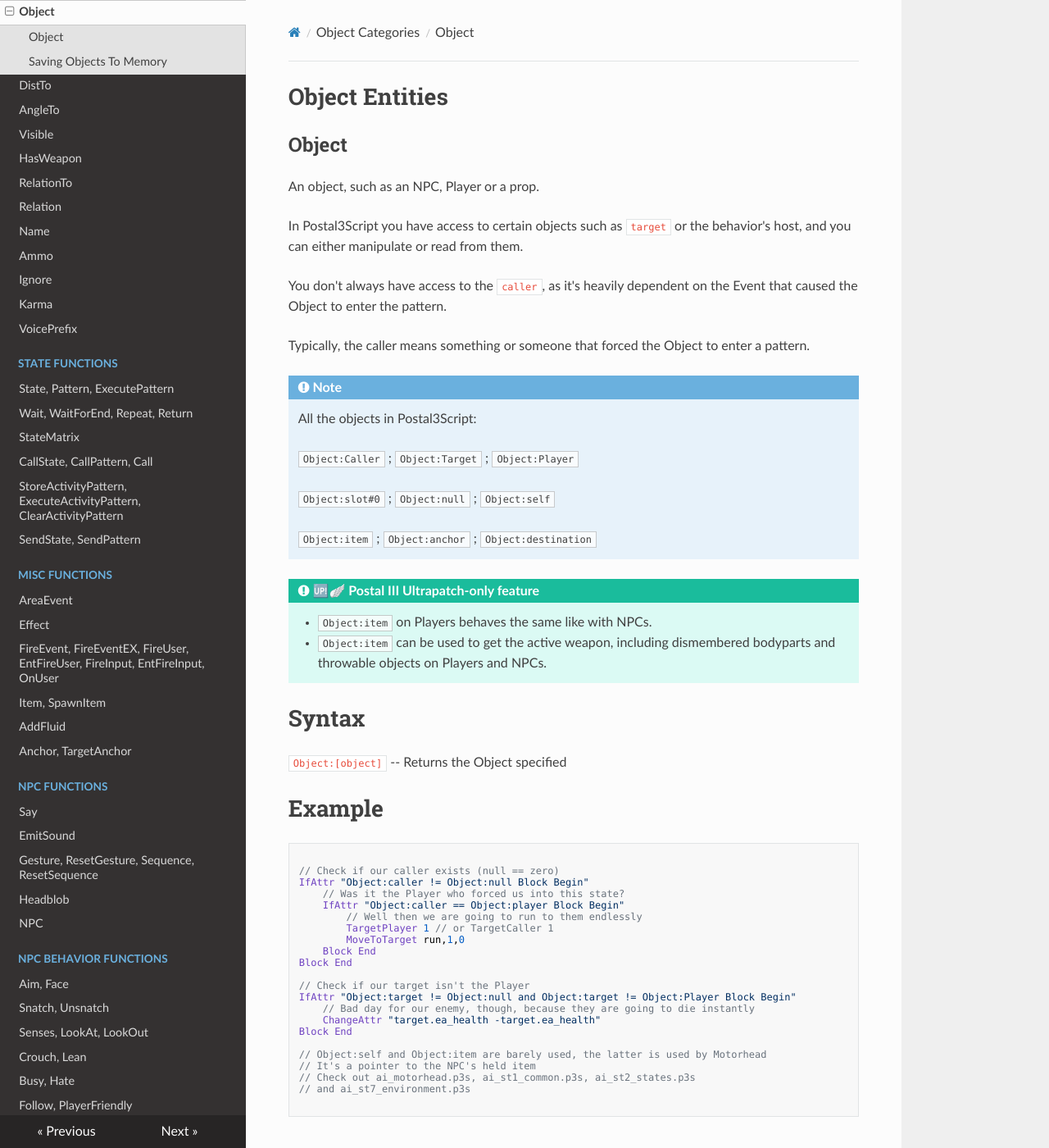
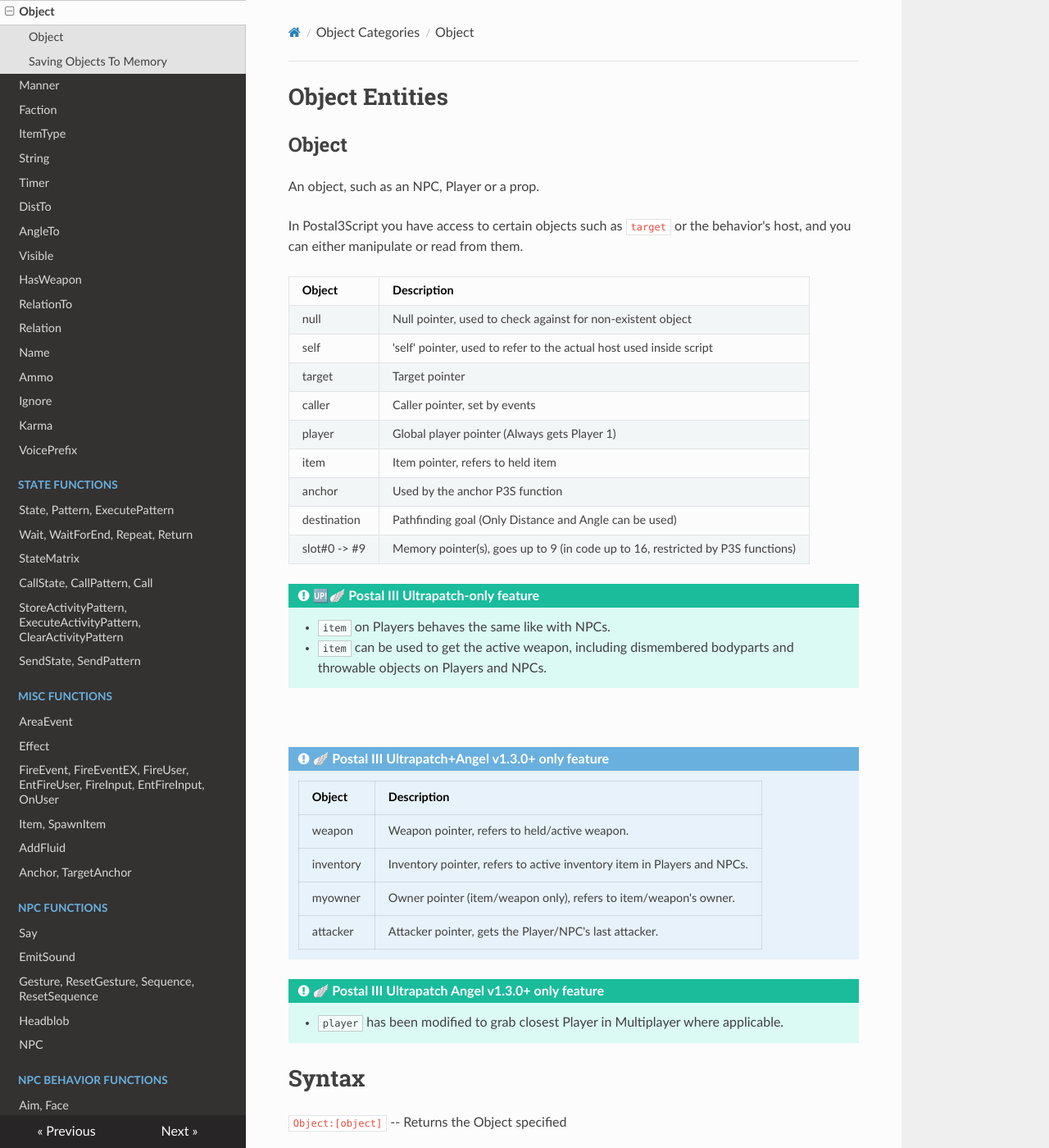
Before and after one commit to WhackJobInt/postal3scriptdocs, an MkDocs documentation site: the page built from docs/objects/object.md, in a window 1280 px wide and 1400 px high. Shown: the whole window at 82% size. Built offline with MkDocs 1.6.1, drawn with Linux system fonts in a browser that asks for light colours; nearby versions of some CDN libraries; some of the changed text lies outside the part shown.

Commit message:
Add Angel v1.3.0 embedded stuff

```diff
--- a/docs/objects/object.md
+++ b/docs/objects/object.md
@@ -5,21 +5,35 @@
 
 In Postal3Script you have access to certain objects such as `target` or the behavior's host, and you can either manipulate or read from them.
 
-You don't always have access to the `caller`, as it's heavily dependent on the Event that caused the Object to enter the pattern.
-
-Typically, the caller means something or someone that forced the Object to enter a pattern.
-
-<div class="admonition note">
-<p class="admonition-title">Note</p>
-<p>All the objects in Postal3Script:</p>
-<p><code>Object:Caller</code> ; <code>Object:Target</code> ; <code>Object:Player</code></p>
-<p><code>Object:slot#0</code> ; <code>Object:null</code> ; <code>Object:self</code></p>
-<p><code>Object:item</code> ; <code>Object:anchor</code> ; <code>Object:destination</code></p>
-</div>
+| Object			| Description 		|
+|-------------------|-------------------|
+| null				| Null pointer, used to check against for non-existent object		|
+| self				| 'self' pointer, used to refer to the actual host used inside script |
+| target			| Target pointer	|
+| caller			| Caller pointer, set by events |
+| player			| Global player pointer (Always gets Player 1) |
+| item				| Item pointer, refers to held item |
+| anchor			| Used by the anchor P3S function |
+| destination		| Pathfinding goal (Only Distance and Angle can be used) |
+| slot#0 -> #9		| Memory pointer(s), goes up to 9 (in code up to 16, restricted by P3S functions) |
 
 !!! tip "🆙🪽 Postal III Ultrapatch-only feature"
-	- `Object:item` on Players behaves the same like with NPCs.
-	- `Object:item` can be used to get the active weapon, including dismembered bodyparts and throwable objects on Players and NPCs.
+	- `item` on Players behaves the same like with NPCs.
+	- `item` can be used to get the active weapon, including dismembered bodyparts and throwable objects on Players and NPCs.
+
+<br>
+
+!!! note "🪽 Postal III Ultrapatch+Angel v1.3.0+ only feature"
+	| Object	| Description |
+	|-----------|-------------|
+	| weapon	| Weapon pointer, refers to held/active weapon. |
+	| inventory	| Inventory pointer, refers to active inventory item in Players and NPCs. |
+	| myowner	| Owner pointer (item/weapon only), refers to item/weapon's owner. |
+	| attacker 	| Attacker pointer, gets the Player/NPC's last attacker. |
+
+!!! tip "🪽 Postal III Ultrapatch Angel v1.3.0+ only feature"
+	- `player` has been modified to grab closest Player in Multiplayer where applicable.
+
 
 <h1>Syntax</h1>
 <p><code class="language-js">Object:[object]</code> -- Returns the Object specified</p>
@@ -49,11 +63,11 @@
 </code></pre>
 <br>
 ## Saving Objects To Memory
-<p>You are capable of saving an object to memory, with up to 10 slots.
+<p>You are capable of saving an object to memory, with up to 9 slots.
 <p>This feature is typically used for keeping track of progress on tasks and related to mission logic.
 <div class="admonition note">
 <p class="admonition-title">Note</p>
-<p>The '6' and '7' memory slot was never used. Cannot be higher than 10 or lower than 0.</p>
+<p>The '6' and '7' memory slot was never used. Cannot be higher than 9 or lower than 0.</p>
 </div>
 
 <h1>Example</h1>
--- a/mkdocs.yml
+++ b/mkdocs.yml
@@ -43,12 +43,12 @@
     - '🔎 Attribute Checking':
         - 'IfAttr, SetAttr, CheckAttr, ChangeAttr, RemoveAttr': 'attribchecking/attributes.md'
     - 'Object Categories':
+        - 'Object': 'objects/object.md'
         - 'Manner': 'objects/manner.md'
         - 'Faction': 'objects/faction.md'
         - 'ItemType': 'objects/itemtype.md'
         - 'String': 'objects/string.md'
         - 'Timer': 'objects/timer.md'
-        - 'Object': 'objects/object.md'
         - 'DistTo': 'objects/distto.md'
         - 'AngleTo': 'objects/angleto.md'
         - 'Visible': 'objects/visible.md'
```
Also changed, not shown: docs/attribchecking/embedattributes.md (+42 -0 lines), docs/embeddedbehaviors.md (+3 -0 lines), docs/embeddedevents.md (+34 -0 lines), 1 other file.
